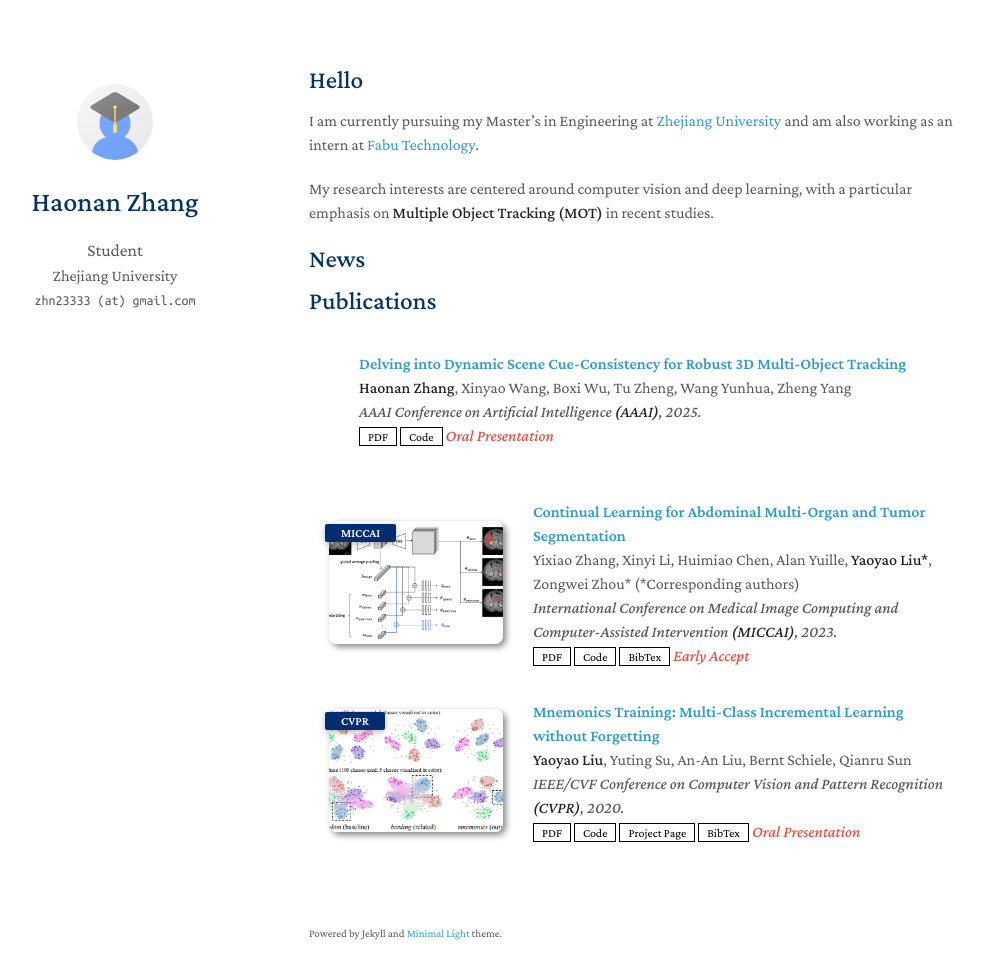
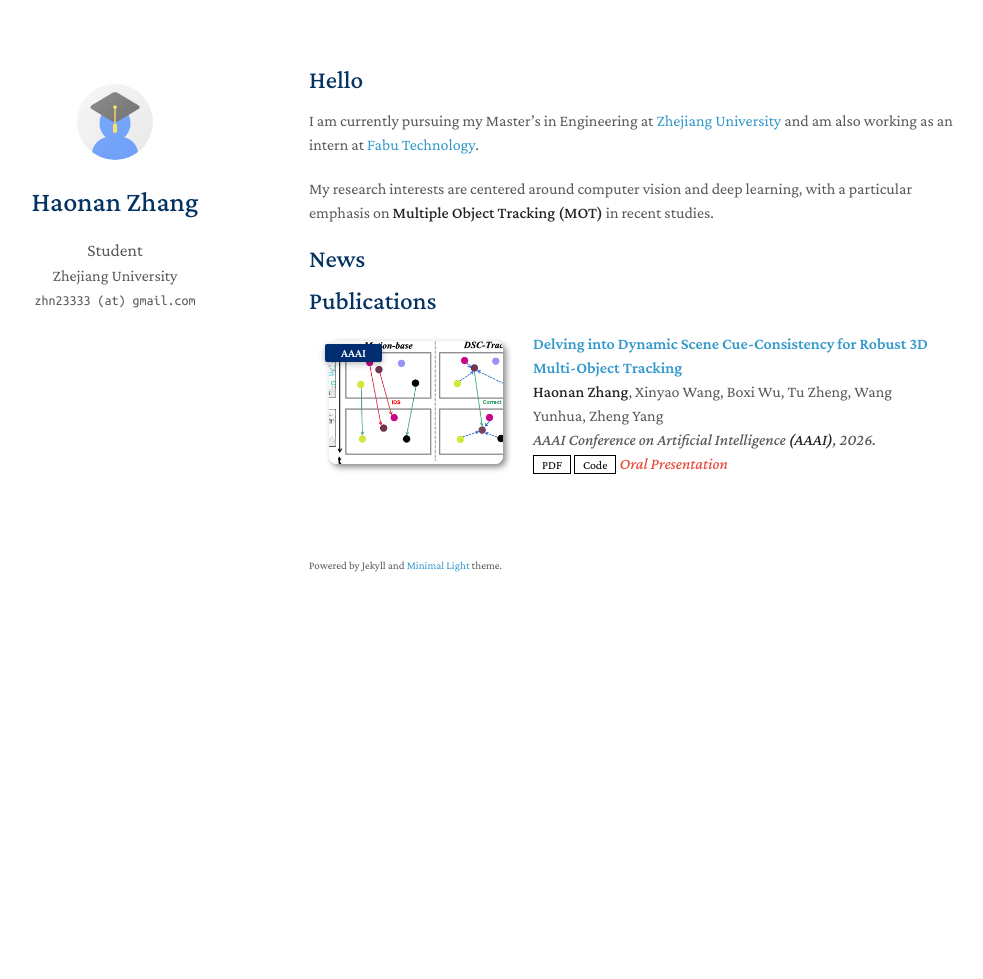
Before and after one commit to zhn12343333/academic_homepage, a Jekyll site: the page built from index.md, in a window 1280 px wide and 1014 px high. Shown: the top 979 px of the window, without its empty margins (161-1144 px from the left). Built offline with Jekyll 4.4.1, drawn with Linux system fonts in a browser that asks for light colours; a style sheet for code colours, icons or effects is not loaded; our own code applies the rules of GitHub Pages for plain Markdown files; part of the change alters nothing that is shown.

```diff
--- a/_data/publications.yml
+++ b/_data/publications.yml
@@ -3,28 +3,29 @@ main:
   - title: Delving into Dynamic Scene Cue-Consistency for Robust 3D Multi-Object Tracking
     authors: <strong>Haonan Zhang</strong>, Xinyao Wang, Boxi Wu, Tu Zheng, Wang Yunhua, Zheng Yang
     conference_short: AAAI
-    conference: AAAI Conference on Artificial Intelligence <strong>(AAAI)</strong>, 2025.
+    conference: AAAI Conference on Artificial Intelligence <strong>(AAAI)</strong>, 2026.
     pdf: https://arxiv.org/abs/2508.11323
     code: https://github.com/zhn12343333/DSCTrack
     notes: Oral Presentation
+    image: ./assets/img/DSCTrack-fig1.png
 
-  - title: Continual Learning for Abdominal Multi-Organ and Tumor Segmentation
-    authors: Yixiao Zhang, Xinyi Li, Huimiao Chen, Alan Yuille, <strong>Yaoyao Liu*</strong>, Zongwei Zhou* (*Corresponding authors)
-    conference_short: MICCAI
-    conference: International Conference on Medical Image Computing and Computer-Assisted Intervention <strong>(MICCAI)</strong>, 2023.
-    pdf: https://arxiv.org/pdf/2306.00988.pdf
-    code: https://github.com/MrGiovanni/ContinualLearning
-    bibtex: https://bib.yliu.me/MICCAI23.txt
-    image: ./assets/img/teaser_example_2.png
-    notes: Early Accept
+  # - title: Continual Learning for Abdominal Multi-Organ and Tumor Segmentation
+  #   authors: Yixiao Zhang, Xinyi Li, Huimiao Chen, Alan Yuille, <strong>Yaoyao Liu*</strong>, Zongwei Zhou* (*Corresponding authors)
+  #   conference_short: MICCAI
+  #   conference: International Conference on Medical Image Computing and Computer-Assisted Intervention <strong>(MICCAI)</strong>, 2023.
+  #   pdf: https://arxiv.org/pdf/2306.00988.pdf
+  #   code: https://github.com/MrGiovanni/ContinualLearning
+  #   bibtex: https://bib.yliu.me/MICCAI23.txt
+  #   image: ./assets/img/teaser_example_2.png
+  #   notes: Early Accept
 
-  - title: "Mnemonics Training: Multi-Class Incremental Learning without Forgetting"
-    authors: <strong>Yaoyao Liu</strong>, Yuting Su, An-An Liu, Bernt Schiele, Qianru Sun
-    conference_short: CVPR
-    conference: IEEE/CVF Conference on Computer Vision and Pattern Recognition <strong>(CVPR)</strong>, 2020.
-    pdf: https://arxiv.org/pdf/2002.10211.pdf
-    code: https://github.com/yaoyao-liu/class-incremental-learning/tree/main/mnemonics-training
-    page: https://class-il.mpi-inf.mpg.de/mnemonics/
-    bibtex: https://class-il.mpi-inf.mpg.de/mnemonics/
-    notes: Oral Presentation
-    image: ./assets/img/teaser_example.png
+  # - title: "Mnemonics Training: Multi-Class Incremental Learning without Forgetting"
+  #   authors: <strong>Yaoyao Liu</strong>, Yuting Su, An-An Liu, Bernt Schiele, Qianru Sun
+  #   conference_short: CVPR
+  #   conference: IEEE/CVF Conference on Computer Vision and Pattern Recognition <strong>(CVPR)</strong>, 2020.
+  #   pdf: https://arxiv.org/pdf/2002.10211.pdf
+  #   code: https://github.com/yaoyao-liu/class-incremental-learning/tree/main/mnemonics-training
+  #   page: https://class-il.mpi-inf.mpg.de/mnemonics/
+  #   bibtex: https://class-il.mpi-inf.mpg.de/mnemonics/
+  #   notes: Oral Presentation
+  #   image: ./assets/img/teaser_example.png
```
Also changed, not shown: assets/img/DSCTrack-fig1.png (added), 1 other file.
